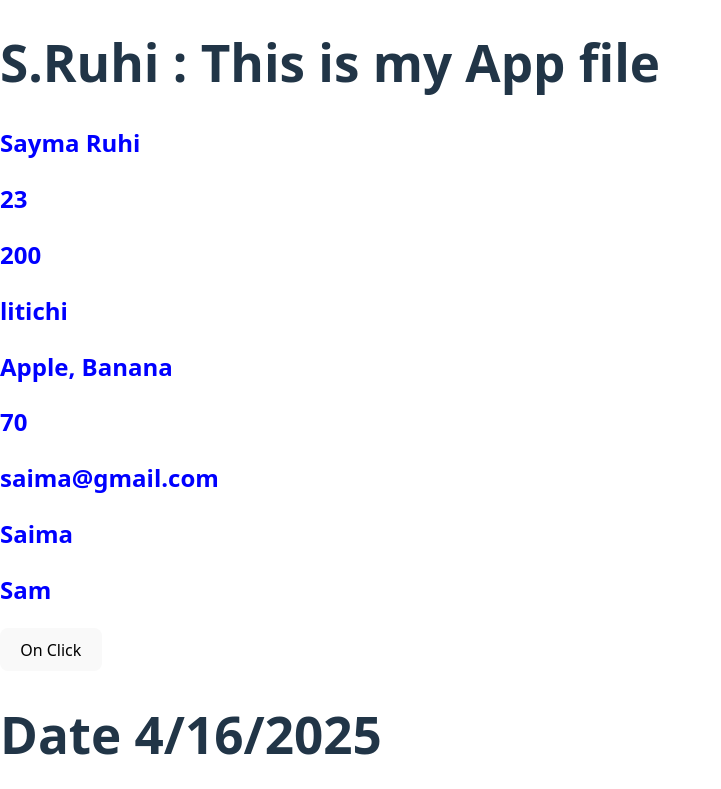
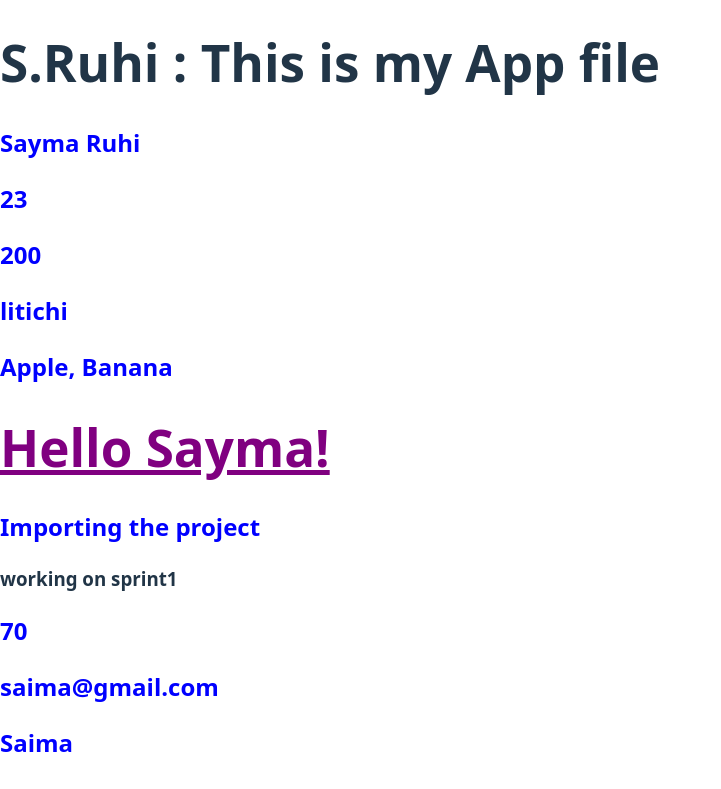
Before and after one commit to saymaruhi/Project1, a React (Vite) app: page / in a window 1280 px wide. Shown: the top 789 px of the page, without its empty margins (0-721 px from the left). Built offline with nearby package versions, Linux system fonts and the light colour scheme.

Commit message:
make changed in Test.jsx file fonsize and underline

```diff
--- a/src/App.jsx
+++ b/src/App.jsx
@@ -1,5 +1,6 @@
 import Say,{Fruits,Name,} from "./ToDo.jsx"
 import Abc from "./TestState.jsx"
+import Test1 from "./Test1.jsx"
 
 
 
@@ -47,6 +48,7 @@ function App() {
 
       <Fruit />
       <city />
+      <Test1 />
 
 
       <h2> {operation(50,20,"+")}</h2>
--- a/src/Test1.jsx
+++ b/src/Test1.jsx
@@ -1,7 +1,7 @@
 function Test1(){
     return(
       <div>
-        <h1 id= "fntclr">Hello Sayma!</h1>
+        <h1 id= "fntsize">Hello Sayma!</h1>
         <h2>Importing the project</h2>
         <h3>working on sprint1</h3>
 
--- a/src/index.css
+++ b/src/index.css
@@ -39,6 +39,11 @@ h2 {
 color: blue;
 }
 
+#fntsize{
+  text-decoration: underline;
+  color: purple;
+}
+
 button {
   border-radius: 8px;
   border: 1px solid transparent;
```
